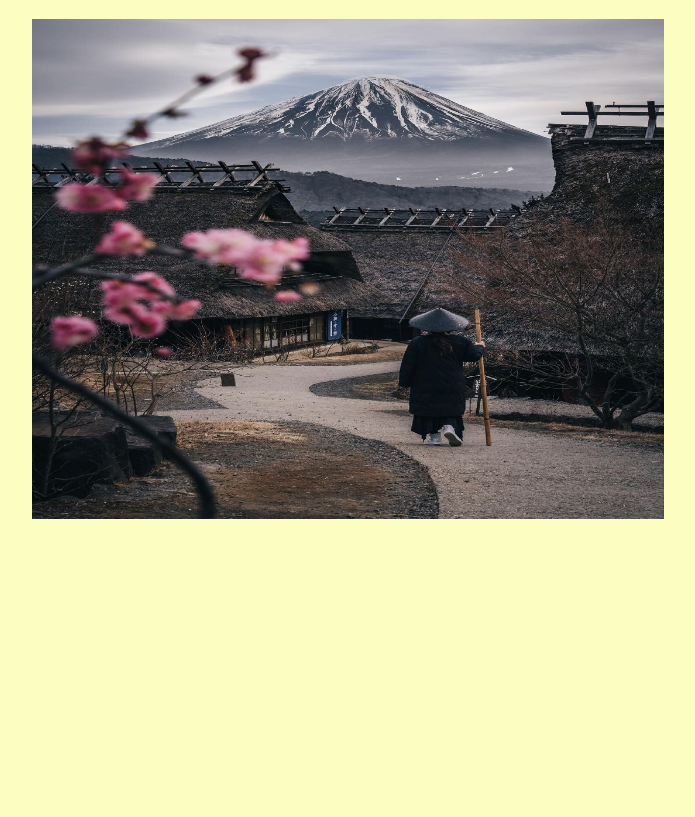
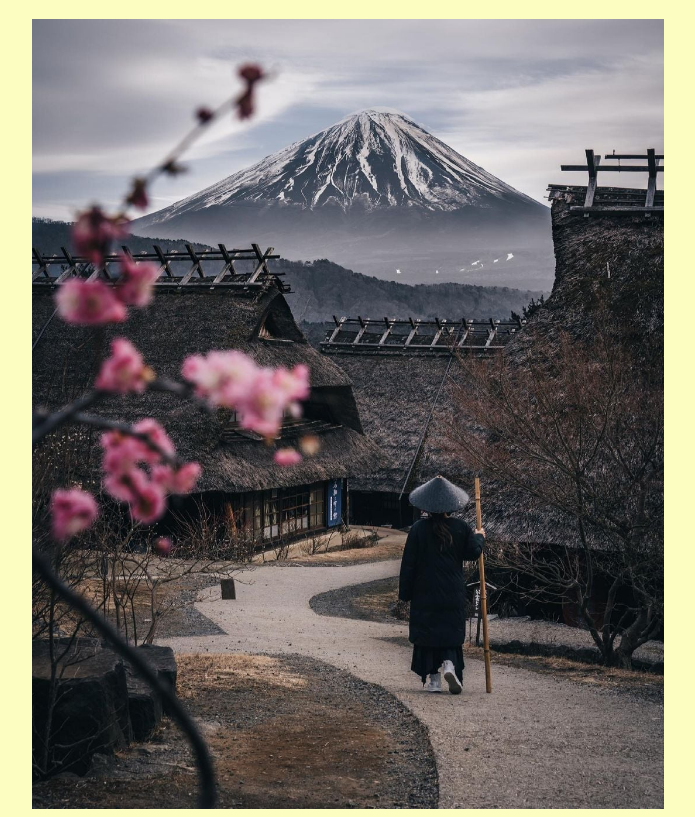
Before and after one commit to a-nawel/cs291-pj0, a plain HTML site: page index.html in a window 1280 px wide. Shown: the part 61-878 px from the top of the page, without its empty margins (292-987 px from the left). Before the commit the page ends 800 px from the top, so only its background shows below. Drawn offline with Linux system fonts and the light colour scheme.

Commit message:
Update index.html

```diff
--- a/index.html
+++ b/index.html
@@ -8,6 +8,6 @@
 
   <body>
     <h1> First page ever on GitHub Pages! </h1>
-    <img src="mt_fuji.jpg" alt="A view of Mt. Fuji" height="500" class="center">
+    <img src="mt_fuji.jpg" alt="A view of Mt. Fuji" class="center">
   </body>
 </html>
```
